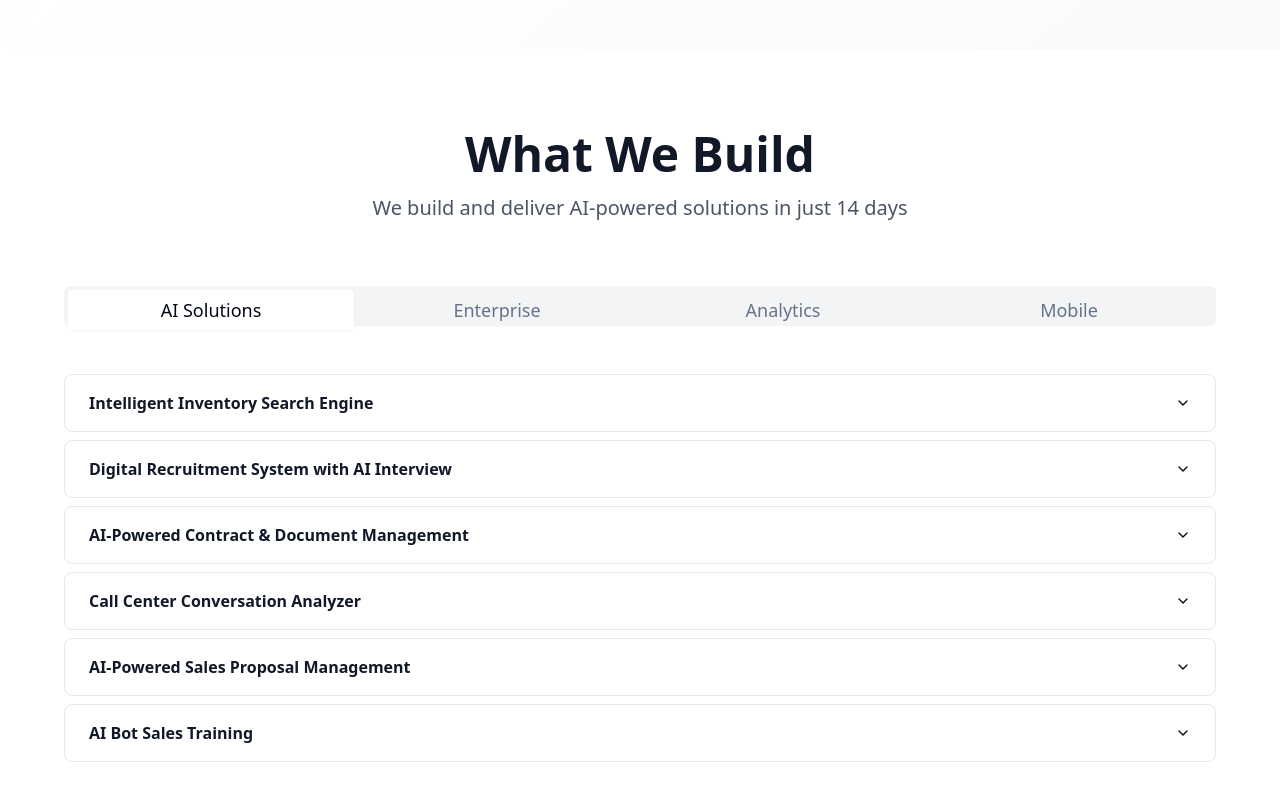
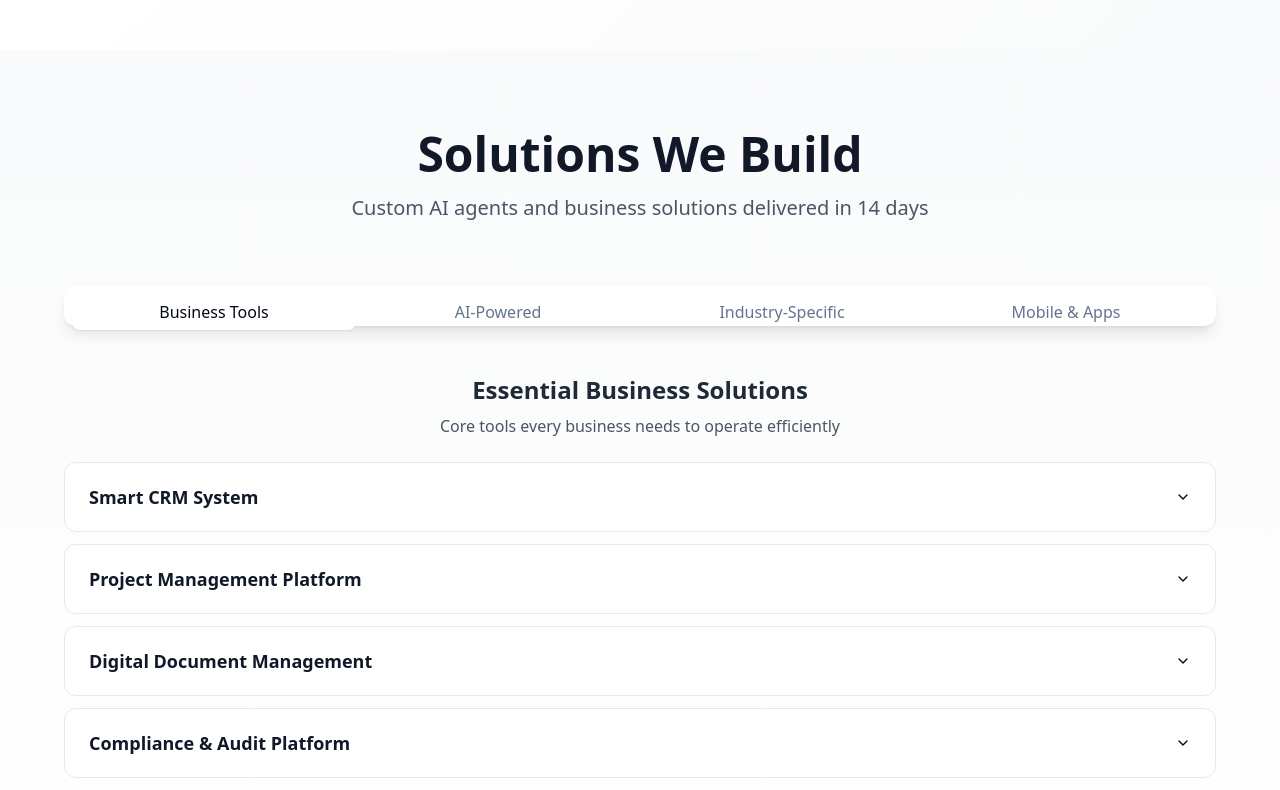
Before and after one commit to emreakar07/infinics-website, a React (Vite) app: page / in a window 1280 px wide. Shown: the part 2700-3490 px from the top of the page. Built offline with nearby package versions, Linux system fonts and the light colour scheme.

Commit message:
Refactor: Improve "What We Build" section
-   Restructured the "What We Build" section for clarity and solution-oriented descriptions.
-   Recategorized solutions and rewrote descriptions for better understanding.
-   Implemented a more streamlined and user-friendly design.

```diff
--- a/src/components/Solutions.tsx
+++ b/src/components/Solutions.tsx
@@ -5,115 +5,103 @@ import { Tabs, TabsContent, TabsList, TabsTrigger } from "@/components/ui/tabs";
 import { Accordion, AccordionContent, AccordionItem, AccordionTrigger } from "@/components/ui/accordion";
 
 const Solutions = () => {
-  const aiSolutions = [
+  const businessSolutions = [
     {
-      title: "Intelligent Inventory Search Engine",
-      description: "AI-powered search system for efficient inventory management and optimization."
+      title: "Smart CRM System",
+      description: "Complete customer management with AI insights and automated workflows."
     },
     {
-      title: "Digital Recruitment System with AI Interview",
-      description: "Streamlined hiring platform with AI-powered candidate interviews and assessments."
+      title: "Project Management Platform",
+      description: "Track projects, manage teams, and monitor progress in one unified dashboard."
     },
     {
-      title: "AI-Powered Contract & Document Management",
-      description: "Intelligent system for analyzing and managing contracts and important documents."
+      title: "Digital Document Management",
+      description: "Secure document storage, sharing, and electronic signing solution."
     },
     {
-      title: "Call Center Conversation Analyzer",
-      description: "AI tool that analyzes call center interactions for quality assurance and insights."
+      title: "Compliance & Audit Platform",
+      description: "Automated compliance tracking and audit management for regulatory requirements."
     },
     {
-      title: "AI-Powered Sales Proposal Management",
-      description: "Intelligent system for creating, managing, and optimizing sales proposals."
-    },
-    {
-      title: "AI Bot Sales Training",
-      description: "Intelligent training system for sales teams using AI-powered scenarios and feedback."
+      title: "Quality Control System",
+      description: "Monitor and maintain quality standards across your operations."
     }
   ];
 
-  const enterpriseSolutions = [
+  const aiPoweredSolutions = [
     {
-      title: "Digital Audit System",
-      description: "Comprehensive platform for managing and automating audit processes and compliance."
+      title: "AI Recruitment Assistant",
+      description: "Automated candidate screening and AI-powered interview system."
     },
     {
-      title: "Marketing Budget & Expense Tracking",
-      description: "Platform for planning, tracking, and optimizing marketing budgets and expenses."
+      title: "Smart Inventory Manager",
+      description: "AI-driven inventory optimization and automated stock management."
     },
     {
-      title: "Quality Control Management System",
-      description: "End-to-end solution for quality assurance processes and standards compliance."
+      title: "Contract Analyzer",
+      description: "AI system that reviews and analyzes contracts for key terms and risks."
     },
     {
-      title: "Compliance Platform",
-      description: "Comprehensive solution for managing regulatory compliance and requirements."
+      title: "Sales Proposal Generator",
+      description: "Create winning proposals with AI assistance and templates."
     },
     {
-      title: "Web and Telegram E-Commerce Platform",
-      description: "Multi-channel e-commerce solution with cryptocurrency payment integration."
-    },
-    {
-      title: "Enterprise Slack Platform",
-      description: "Custom Slack implementation for secure enterprise communication and collaboration."
-    },
-    {
-      title: "CRM",
-      description: "Comprehensive customer relationship management system with advanced analytics."
-    },
-    {
-      title: "Project Management App",
-      description: "Comprehensive tool for planning, tracking, and managing projects and resources."
+      title: "Customer Service Bot",
+      description: "24/7 AI assistant for customer support and call center analytics."
     }
   ];
 
-  const analyticsSolutions = [
+  const industrySpecific = [
     {
-      title: "Guest Review Analysis System",
-      description: "AI-powered platform that analyzes customer feedback and reviews for actionable insights."
+      title: "Hotel & Restaurant Analytics",
+      description: "Review analysis and dynamic pricing optimization for hospitality."
     },
     {
-      title: "Hotel Price Analyzer",
-      description: "Analytics tool for optimizing hotel pricing strategies based on market data."
+      title: "Financial Planning Tools",
+      description: "Investment research, budget tracking, and financial advisory platforms."
     },
     {
-      title: "AI-Based Investment Research Platform",
-      description: "Intelligent system for analyzing investment opportunities and market trends."
+      title: "E-commerce Solutions",
+      description: "Multi-platform stores with payment processing and inventory sync."
     },
     {
-      title: "AI-Powered Survey and Experience Management",
-      description: "Intelligent platform for creating, managing, and analyzing customer surveys."
+      title: "Healthcare Management",
+      description: "Patient management, scheduling, and compliance tracking systems."
+    },
+    {
+      title: "Real Estate Platform",
+      description: "Property management, client tracking, and market analysis tools."
     }
   ];
 
-  const mobileSolutions = [
+  const mobileApps = [
     {
-      title: "Next-Generation Mobile Application Platform",
-      description: "Modern framework for developing cross-platform mobile applications with advanced features."
+      title: "Business Mobile Apps",
+      description: "Custom mobile applications for iOS and Android platforms."
     },
     {
-      title: "Telegram E-Pin Sales Platform",
-      description: "Digital pin code sales and distribution platform integrated with Telegram."
+      title: "Financial Apps",
+      description: "Personal finance, budgeting, and expense tracking mobile solutions."
     },
     {
-      title: "Personal Finance App",
-      description: "Mobile application for managing personal finances, budgeting, and financial goals."
+      title: "Telegram Bots",
+      description: "Custom Telegram bots for sales, customer service, and automation."
     }
   ];
 
   const renderSolutionAccordion = (solutions: any[], category: string) => (
-    <Accordion type="single" collapsible className="w-full space-y-2">
+    <Accordion type="single" collapsible className="w-full space-y-3">
       {solutions.map((solution, index) => (
         <AccordionItem
           key={index}
           value={`${category}-${index}`}
-          className="border border-gray-200 rounded-lg hover:shadow-md transition-all duration-300"
+          className="border border-gray-200 rounded-xl hover:shadow-lg transition-all duration-300 bg-white"
         >
-          <AccordionTrigger className="px-6 py-4 hover:no-underline hover:bg-gray-50 rounded-t-lg">
-            <span className="text-left font-semibold text-gray-900">{solution.title}</span>
+          <AccordionTrigger className="px-6 py-5 hover:no-underline hover:bg-gray-50 rounded-t-xl">
+            <span className="text-left font-semibold text-gray-900 text-lg">{solution.title}</span>
           </AccordionTrigger>
-          <AccordionContent className="px-6 pb-4">
-            <p className="text-gray-600 leading-relaxed">{solution.description}</p>
+          <AccordionContent className="px-6 pb-5">
+            <p className="text-gray-600 leading-relaxed text-base">{solution.description}</p>
           </AccordionContent>
         </AccordionItem>
       ))}
@@ -121,39 +109,55 @@ const Solutions = () => {
   );
 
   return (
-    <section className="py-20 bg-white">
+    <section className="py-20 bg-gradient-to-b from-gray-50 to-white">
       <div className="container mx-auto px-6">
         <div className="text-center mb-16">
           <h2 className="text-4xl md:text-5xl font-bold text-gray-900 mb-4">
-            What We Build
+            Solutions We Build
           </h2>
           <p className="text-xl text-gray-600 max-w-3xl mx-auto">
-            We build and deliver AI-powered solutions in just 14 days
+            Custom AI agents and business solutions delivered in 14 days
           </p>
         </div>
 
-        <Tabs defaultValue="ai" className="max-w-6xl mx-auto">
-          <TabsList className="grid w-full grid-cols-4 mb-12 bg-gray-100">
-            <TabsTrigger value="ai" className="text-lg font-medium">AI Solutions</TabsTrigger>
-            <TabsTrigger value="enterprise" className="text-lg font-medium">Enterprise</TabsTrigger>
-            <TabsTrigger value="analytics" className="text-lg font-medium">Analytics</TabsTrigger>
-            <TabsTrigger value="mobile" className="text-lg font-medium">Mobile</TabsTrigger>
+        <Tabs defaultValue="business" className="max-w-6xl mx-auto">
+          <TabsList className="grid w-full grid-cols-2 md:grid-cols-4 mb-12 bg-white shadow-lg rounded-xl p-2">
+            <TabsTrigger value="business" className="text-base font-medium rounded-lg">Business Tools</TabsTrigger>
+            <TabsTrigger value="ai" className="text-base font-medium rounded-lg">AI-Powered</TabsTrigger>
+            <TabsTrigger value="industry" className="text-base font-medium rounded-lg">Industry-Specific</TabsTrigger>
+            <TabsTrigger value="mobile" className="text-base font-medium rounded-lg">Mobile & Apps</TabsTrigger>
           </TabsList>
 
-          <TabsContent value="ai">
-            {renderSolutionAccordion(aiSolutions, "ai")}
+          <TabsContent value="business" className="mt-8">
+            <div className="mb-6 text-center">
+              <h3 className="text-2xl font-semibold text-gray-800 mb-2">Essential Business Solutions</h3>
+              <p className="text-gray-600">Core tools every business needs to operate efficiently</p>
+            </div>
+            {renderSolutionAccordion(businessSolutions, "business")}
           </TabsContent>
 
-          <TabsContent value="enterprise">
-            {renderSolutionAccordion(enterpriseSolutions, "enterprise")}
+          <TabsContent value="ai" className="mt-8">
+            <div className="mb-6 text-center">
+              <h3 className="text-2xl font-semibold text-gray-800 mb-2">AI-Powered Automation</h3>
+              <p className="text-gray-600">Intelligent solutions that work 24/7 to boost productivity</p>
+            </div>
+            {renderSolutionAccordion(aiPoweredSolutions, "ai")}
           </TabsContent>
 
-          <TabsContent value="analytics">
-            {renderSolutionAccordion(analyticsSolutions, "analytics")}
+          <TabsContent value="industry" className="mt-8">
+            <div className="mb-6 text-center">
+              <h3 className="text-2xl font-semibold text-gray-800 mb-2">Industry-Tailored Solutions</h3>
+              <p className="text-gray-600">Specialized tools designed for specific business sectors</p>
+            </div>
+            {renderSolutionAccordion(industrySpecific, "industry")}
           </TabsContent>
 
-          <TabsContent value="mobile">
-            {renderSolutionAccordion(mobileSolutions, "mobile")}
+          <TabsContent value="mobile" className="mt-8">
+            <div className="mb-6 text-center">
+              <h3 className="text-2xl font-semibold text-gray-800 mb-2">Mobile & Communication</h3>
+              <p className="text-gray-600">Apps and bots that connect you with customers anywhere</p>
+            </div>
+            {renderSolutionAccordion(mobileApps, "mobile")}
           </TabsContent>
         </Tabs>
       </div>
```
